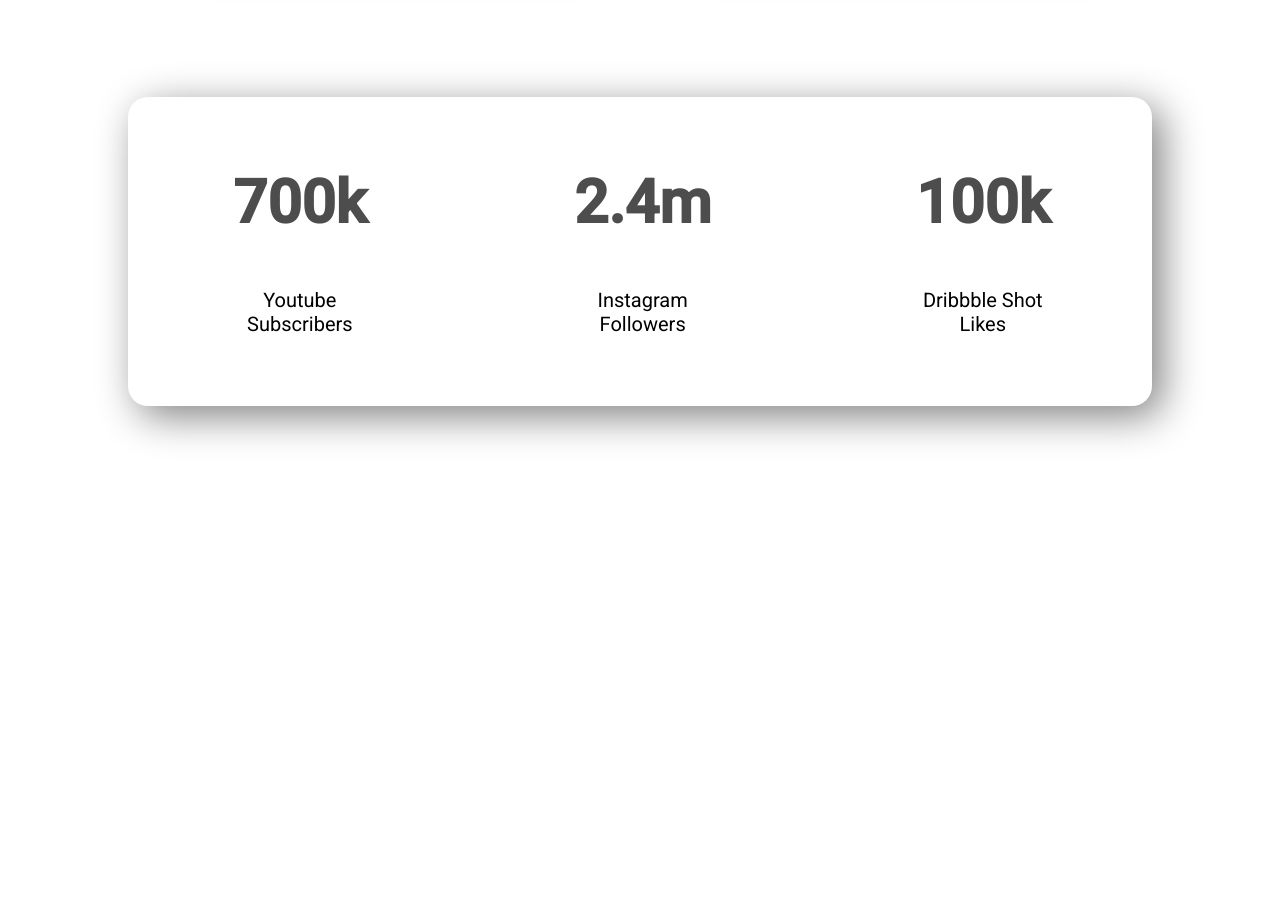
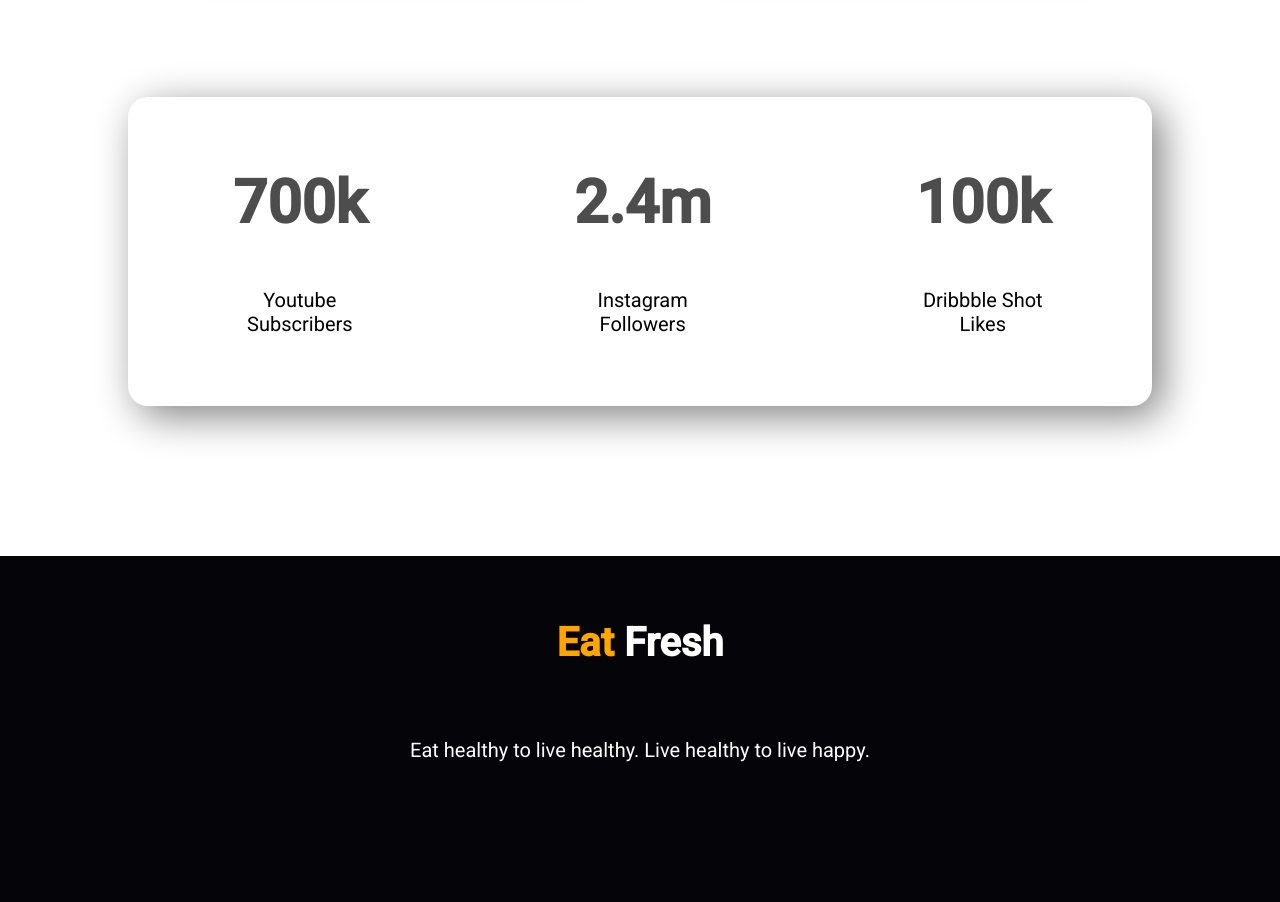
Before and after one commit to nadim-sheikh/Practice, a plain HTML site: page index.html in a window 1280 px wide. Shown: the part 2583-3485 px from the top of the page. Before the commit the page ends 3139 px from the top, so only its background shows below. Drawn offline with Linux system fonts and the light colour scheme.

Commit message:
Updet web

```diff
--- a/index.html
+++ b/index.html
@@ -104,6 +104,12 @@
         </div>
     </section>
     <!--Number counter End-->
+    <!--Futer start-->
+    <footer class="footer">
+        <h2><span>Eat</span> Fresh</h2><br>
+        <p>Eat healthy to live healthy. Live healthy to live happy.</p>
+    </footer>
+    <!--Futer End-->
 
 </body>
 
--- a/style.css
+++ b/style.css
@@ -163,3 +163,21 @@ h1 {
     text-align: center;
 }
 /*Number Counter End*/
+/*footer Start*/
+h2{
+    font-size: 40px;
+}
+.footer{
+    text-align: center;
+    padding-top: 30px;
+    padding-bottom: 120px;
+    color: white;
+    background-color: rgb(5, 4, 8);
+}
+.footer p{
+    font-size: 20px;
+}
+.footer span{
+    color: orange;
+}
+/*footer End*/
```
